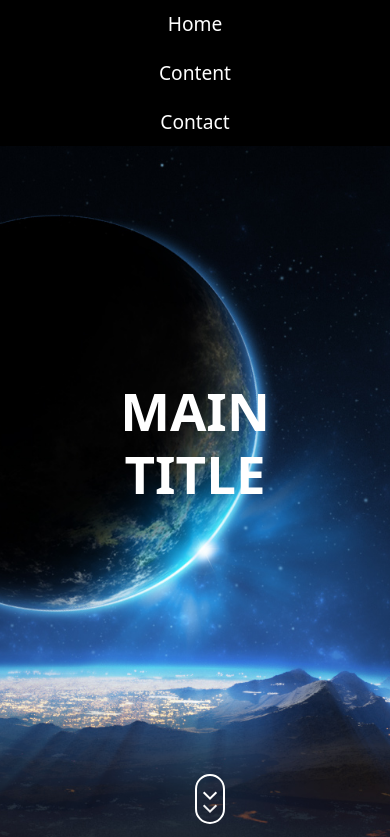
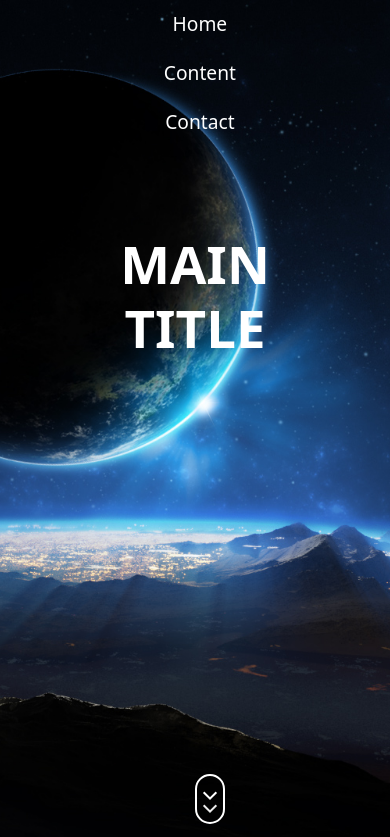
Before and after one commit to dominikkrizsan/template, a plain HTML site: page index.html in a window 390 px wide. Shown: the top 837 px of the page. Drawn offline with nearby package versions, Linux system fonts and the light colour scheme.

Commit message:
menu over picture

```diff
--- a/css/main.css
+++ b/css/main.css
@@ -4,22 +4,6 @@
 }
 
 /*-------top_menu_bar------------------*/
-
-.top-container-background{
-    background-color: black;
-    padding-top: 10px;
-    padding-bottom: 10px;
-}
-
-.top-container{
-    max-width: 1100px;
-    margin: 0 auto;
-}
-
-.menu-bar{
-    display: flex;
-    justify-content: space-between;
-}
 
 .menu-bar-item{
     text-decoration: none;
@@ -28,9 +12,12 @@
 }
 
 .right-menu-side{
+    position: absolute;
     display: flex;
     gap: 20px;
     align-items: center;
+    top: 20px;
+    left: 70%;
 }
 
 .main-picture-background{
@@ -228,6 +215,16 @@
             grid-template-columns: 1fr;
             padding: 0 30px;
         }
+
+        .menu-bar{
+            flex-direction: column;
+            justify-content: center;
+        }
+
+        .right-menu-side{
+            left: 42%;
+            top: 10px;
+        }
   }
 
   @media screen and (max-width: 600px) {
--- a/index.html
+++ b/index.html
@@ -15,22 +15,15 @@
     integrity="sha384-ka7Sk0Gln4gmtz2MlQnikT1wXgYsOg+OMhuP+IlRH9sENBO0LRn5q+8nbTov4+1p"
     crossorigin="anonymous"></script>
   <div id="sec-1">
-    <div class="top-container-background">
-      <div class="top-container">
-        <nav class="menu-bar">
-          <div>
-            <img class="top-icon" width="50" src="source/icon.png" alt="icon">
-          </div>
+    <div class="home-picture-container">
+      <img class="main-picture-background" src="source/background.jpg" alt="Main-Background">
           <div class="right-menu-side">
             <a class="menu-bar-item" href="#sec-1">Home</a>
             <a class="menu-bar-item" href="#sec-2">Content</a>
             <a class="menu-bar-item" href="#contact">Contact</a>
           </div>
         </nav>
-      </div>
-    </div>
-    <div class="home-picture-container">
-      <img class="main-picture-background" src="source/background.jpg" alt="Main-Background">
+
       <h1 class="home-text">MAIN TITLE</h1>
     </div>
     <a href="#sec-2">
```
